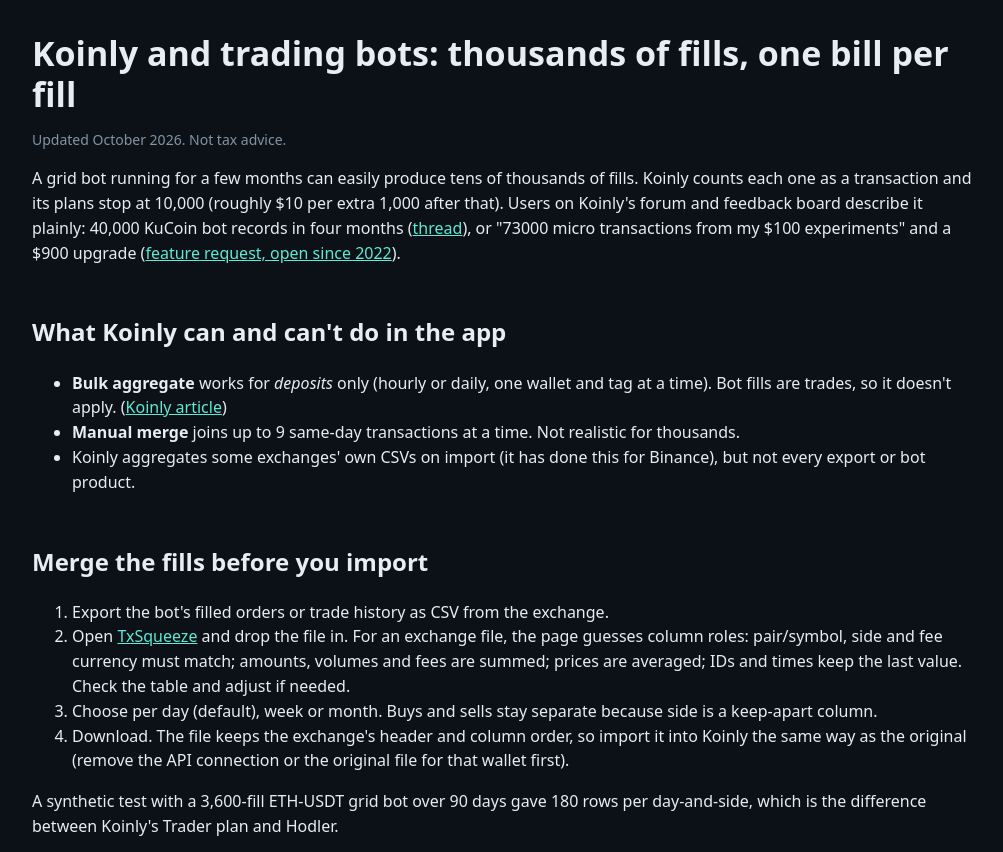
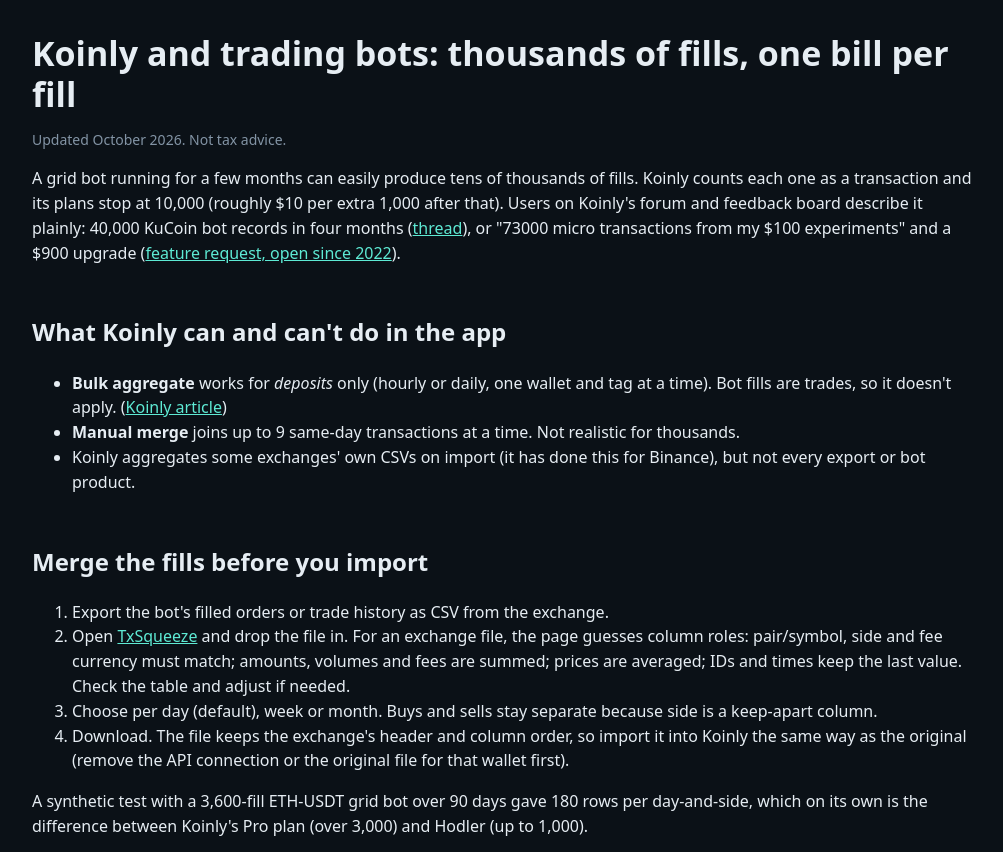
Before and after one commit to swarm-t3/txsqueeze, a plain HTML site: page docs/koinly-trading-bot-transactions.html in a window 1280 px wide. Shown: the part 64-916 px from the top of the page, without its empty margins (138-1141 px from the left). Drawn offline with Linux system fonts and the light colour scheme.

Commit message:
fix tier wording

```diff
--- a/docs/koinly-trading-bot-transactions.html
+++ b/docs/koinly-trading-bot-transactions.html
@@ -29,7 +29,7 @@
 <li>Choose per day (default), week or month. Buys and sells stay separate because side is a keep-apart column.</li>
 <li>Download. The file keeps the exchange's header and column order, so import it into Koinly the same way as the original (remove the API connection or the original file for that wallet first).</li>
 </ol>
-<p>A synthetic test with a 3,600-fill ETH-USDT grid bot over 90 days gave 180 rows per day-and-side, which is the difference between Koinly's Trader plan and Hodler.</p>
+<p>A synthetic test with a 3,600-fill ETH-USDT grid bot over 90 days gave 180 rows per day-and-side, which on its own is the difference between Koinly's Pro plan (over 3,000) and Hodler (up to 1,000).</p>
 <p><a href="./"><button>Squeeze a bot CSV</button></a></p>
 
 <h2>Is daily merging accurate enough?</h2>
```
